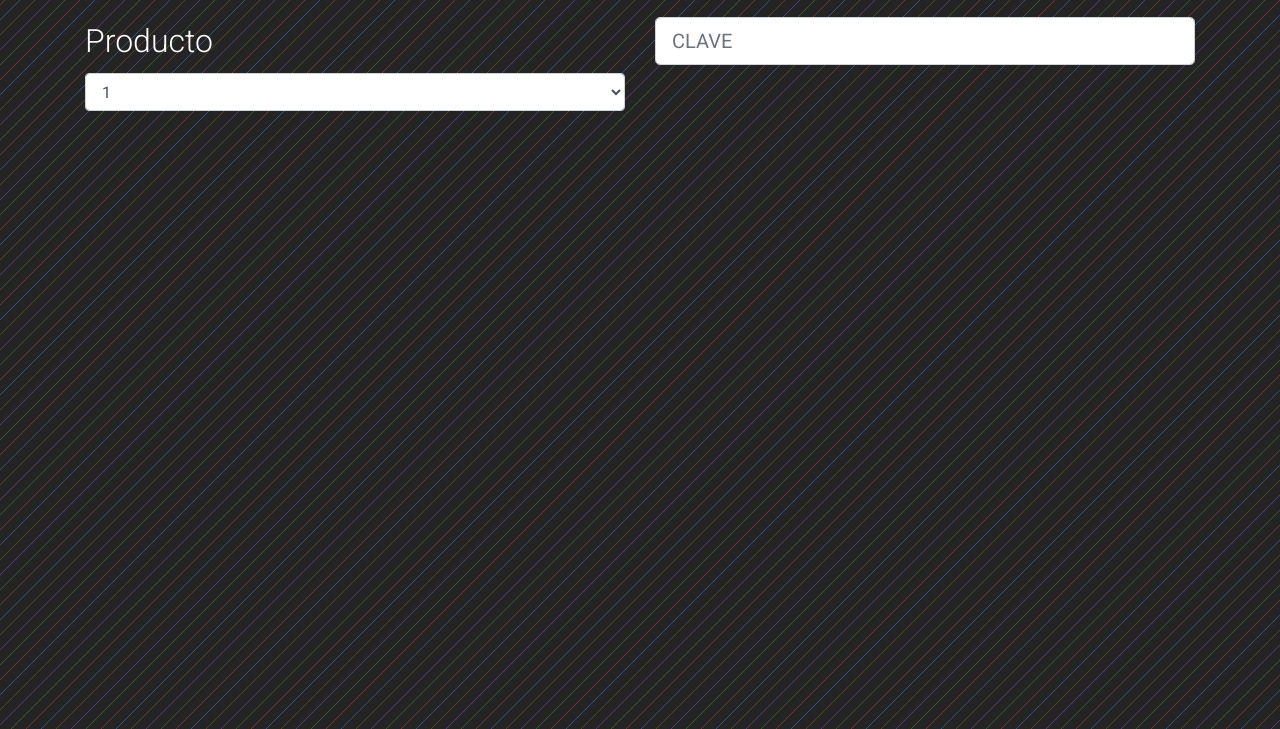
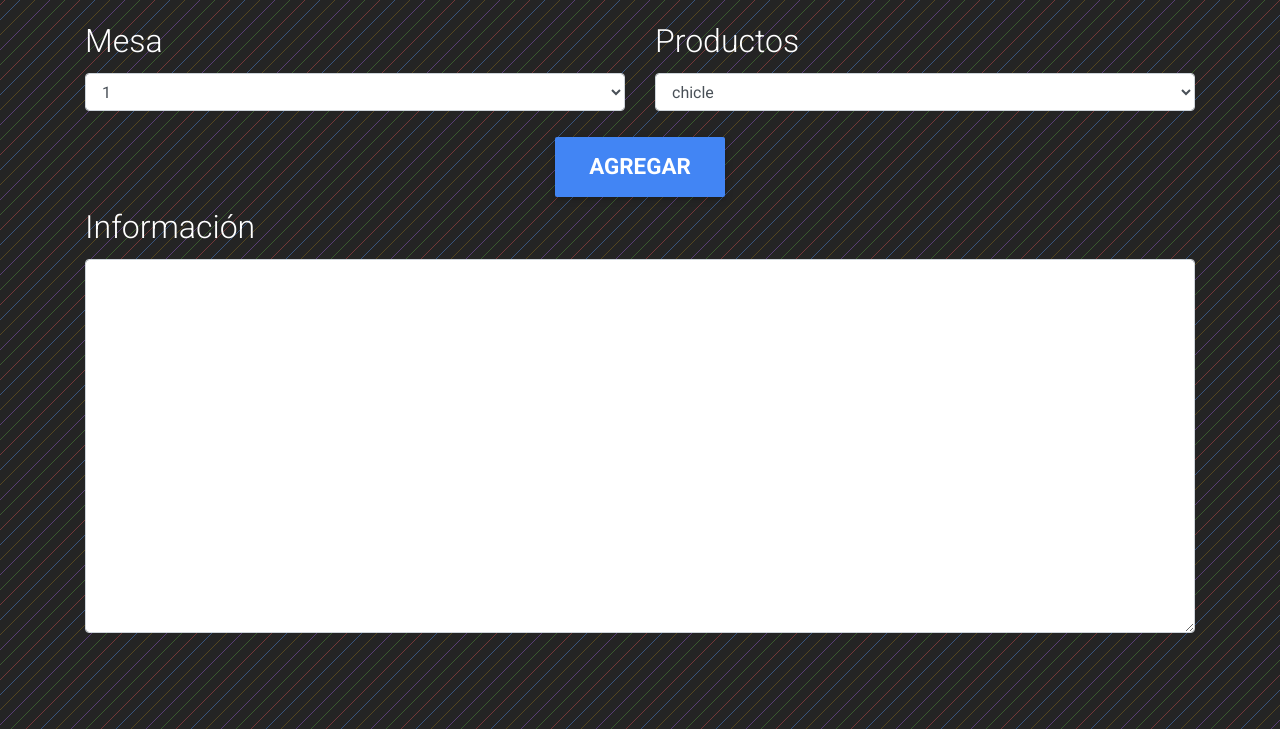
Before and after one commit to DavidCDCB/pedidos, a plain HTML site: page index.html in a window 1280 px wide. Shown: the part 71-800 px from the top of the page. Drawn offline with Linux system fonts and the light colour scheme.

Commit message:
Maquetacion

```diff
--- a/index.html
+++ b/index.html
@@ -32,17 +32,34 @@
 			<p id="titulo">Listado de pedidos</p>
 			<div class="container">
 				<div class="row">
+
 					<div class="col-6">
 						<div class="form-group">
-							<label for="exampleFormControlSelect1">Producto</label>
+							<label for="exampleFormControlSelect1">Mesa</label>
+							<select class="form-control" id="mesas">
+							</select>
+						</div>
+					</div>
+
+					<div class="col-6">
+						<div class="form-group">
+							<label for="exampleFormControlSelect1">Productos</label>
 							<select class="form-control" id="productos">
+							</select>
+						</div>
+					</div>
 
-							</select>
-						 </div>
-					</div>
-					<div class="col-6">
-						<input id="s" type="password" class="form-control form-control-lg cla" placeholder="CLAVE" value="">
-					</div>
+				</div>
+
+				<div class="row justify-content-center">
+					<button type="button" class="btn btn-primary">Agregar</button>
+				</div>
+
+				<div class="row">
+					<div class="form-group col-12">
+						<label for="exampleFormControlTextarea1">Información</label>
+						<textarea class="form-control" id="exampleFormControlTextarea1" rows="15"></textarea>
+					  </div>
 				</div>
 
 			</div>
--- a/vista/css/style.css
+++ b/vista/css/style.css
@@ -30,6 +30,3 @@ label{
 	font-weight: bold ;
 	font-size: 0.7em ;
 }
-div{
-	margin-bottom: 10px;
-}
--- a/vista/js/main.js
+++ b/vista/js/main.js
@@ -1,18 +1,15 @@
 'use strict';
 
 import dom from './dom-pruebas.js';//clase estatica
-let productos = ["1","2"];
+let productos = ["chicle","paleta","gaseosa"];
 let mesas = ["1","2","3","4","5","6","7"];
 
 ((doc, win) => {
 
 	doc.addEventListener('DOMContentLoaded',event => {
-		let objProducos = doc.querySelector("#productos");
-		setItems(objProducos,productos);
-
+		setItems(doc.querySelector("#productos"),productos);
+		setItems(doc.querySelector("#mesas"),mesas);
 	});
-
-
 
 	let setItems=(elemento,listado)=>{
 		for (const iterator of listado) {
```
